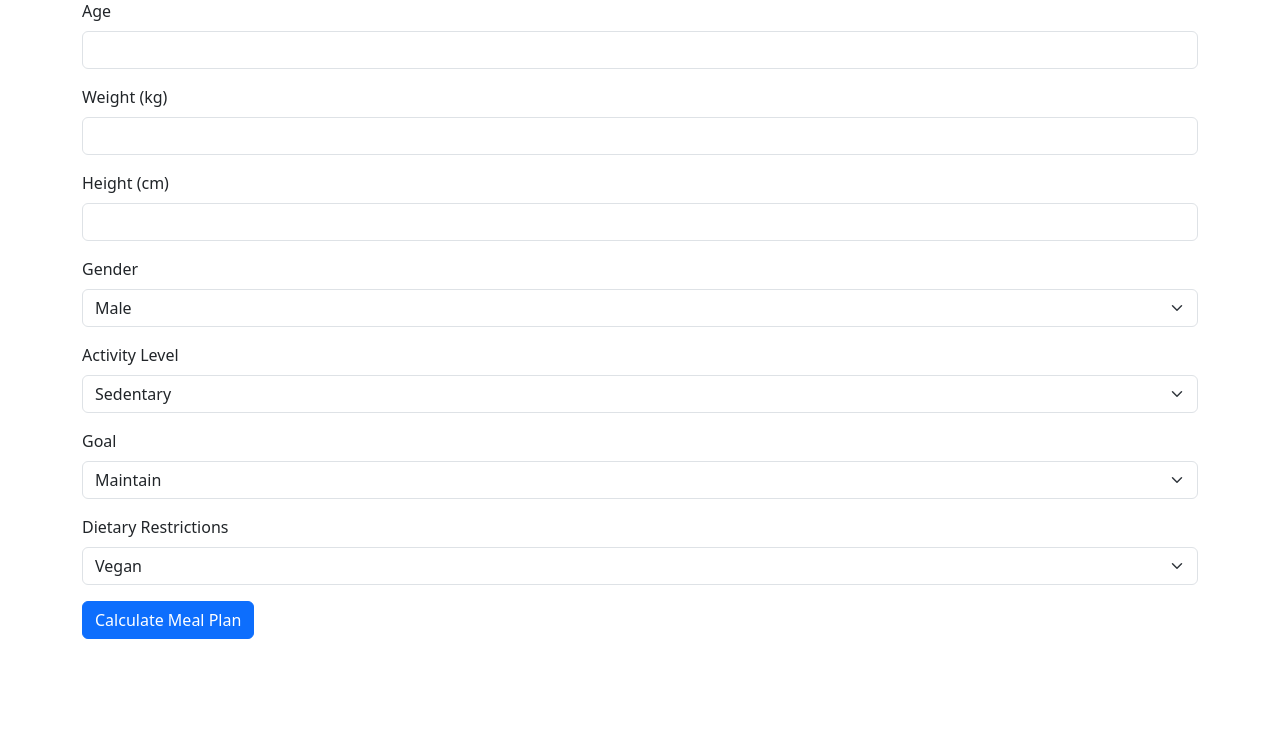
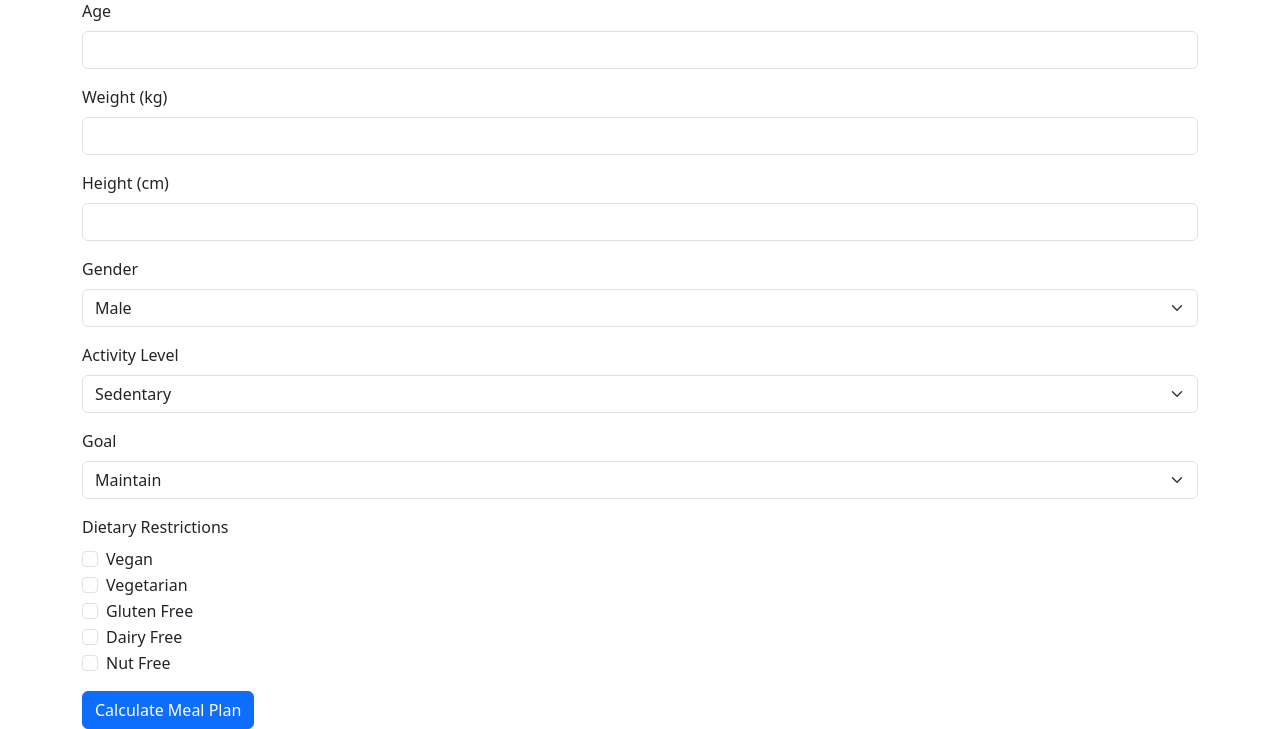
Before and after one commit to sherinsaju19/tinkherhack, a Flask app: page / in a window 1280 px wide. Shown: the part 105-834 px from the top of the page. Before the commit the page ends 744 px from the top, so only its background shows below. Run offline with Flask 3, Linux system fonts and the light colour scheme; some libraries are stand-ins or nearby versions.

Commit message:
completed webpage

```diff
--- a/flask_meal_planner/templates/index.html
+++ b/flask_meal_planner/templates/index.html
@@ -49,13 +49,38 @@
             </div>
             <div class="mb-3">
                 <label for="restrictions" class="form-label">Dietary Restrictions</label>
-                <select class="form-select" id="restrictions" name="restrictions" required>
-                    <option value="vegan">Vegan</option>
-                    <option value="vegetarian">Vegetarian</option>
-                    <option value="gluten free">Gluten Free</option>
-                    <option value="dairy free">Dairy Free</option>
-                    <option value="nut free">Nut Free</option>
-                </select>
+                <div>
+                    <div class="form-check">
+                        <input class="form-check-input" type="checkbox" value="vegan" id="vegan" name="restrictions">
+                        <label class="form-check-label" for="vegan">
+                            Vegan
+                        </label>
+                    </div>
+                    <div class="form-check">
+                        <input class="form-check-input" type="checkbox" value="vegetarian" id="vegetarian" name="restrictions">
+                        <label class="form-check-label" for="vegetarian">
+                            Vegetarian
+                        </label>
+                    </div>
+                    <div class="form-check">
+                        <input class="form-check-input" type="checkbox" value="gluten free" id="glutenFree" name="restrictions">
+                        <label class="form-check-label" for="glutenFree">
+                            Gluten Free
+                        </label>
+                    </div>
+                    <div class="form-check">
+                        <input class="form-check-input" type="checkbox" value="dairy free" id="dairyFree" name="restrictions">
+                        <label class="form-check-label" for="dairyFree">
+                            Dairy Free
+                        </label>
+                    </div>
+                    <div class="form-check">
+                        <input class="form-check-input" type="checkbox" value="nut free" id="nutFree" name="restrictions">
+                        <label class="form-check-label" for="nutFree">
+                            Nut Free
+                        </label>
+                    </div>
+                </div>
             </div>
             <button type="submit" class="btn btn-primary">Calculate Meal Plan</button>
         </form>
```
